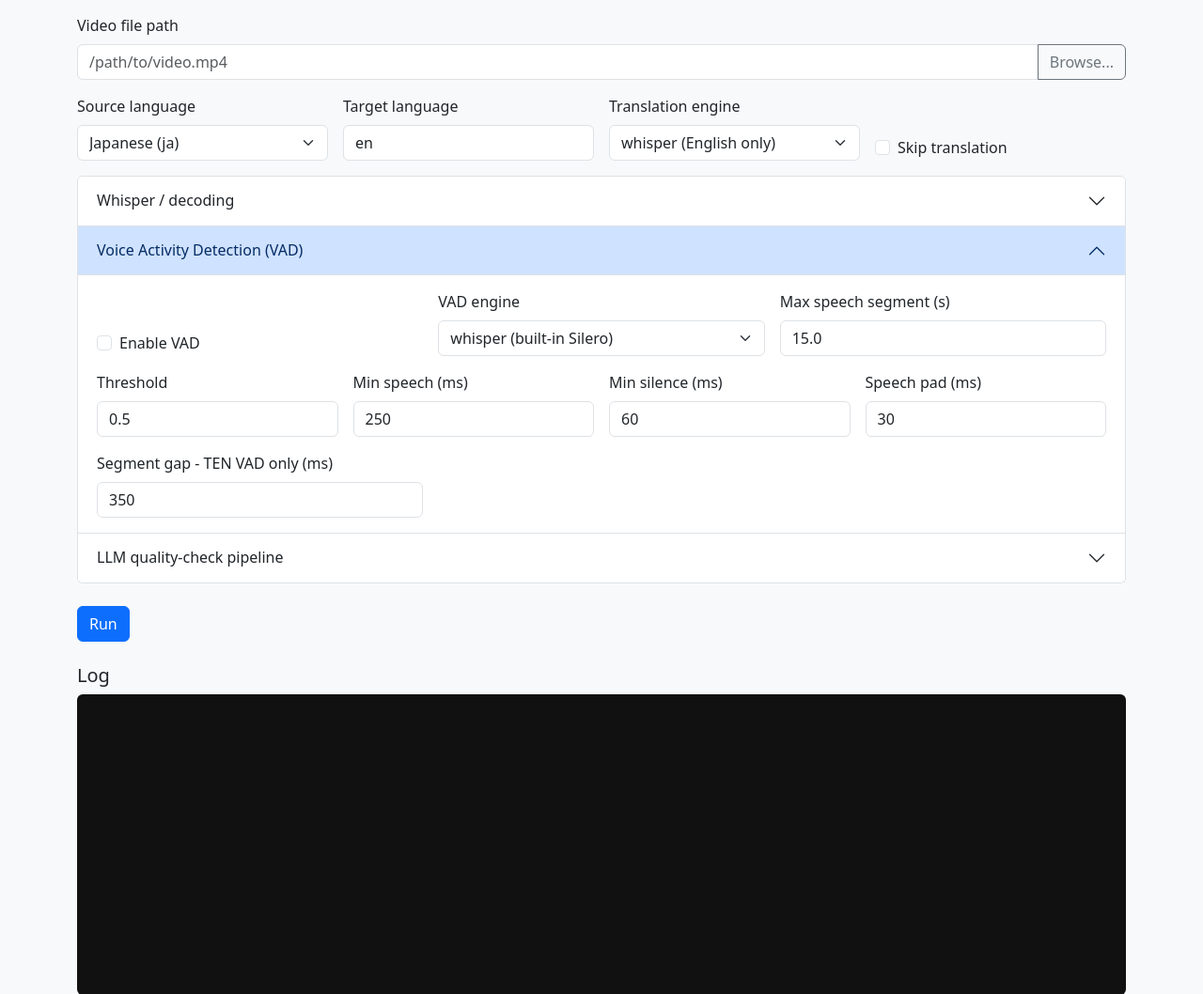
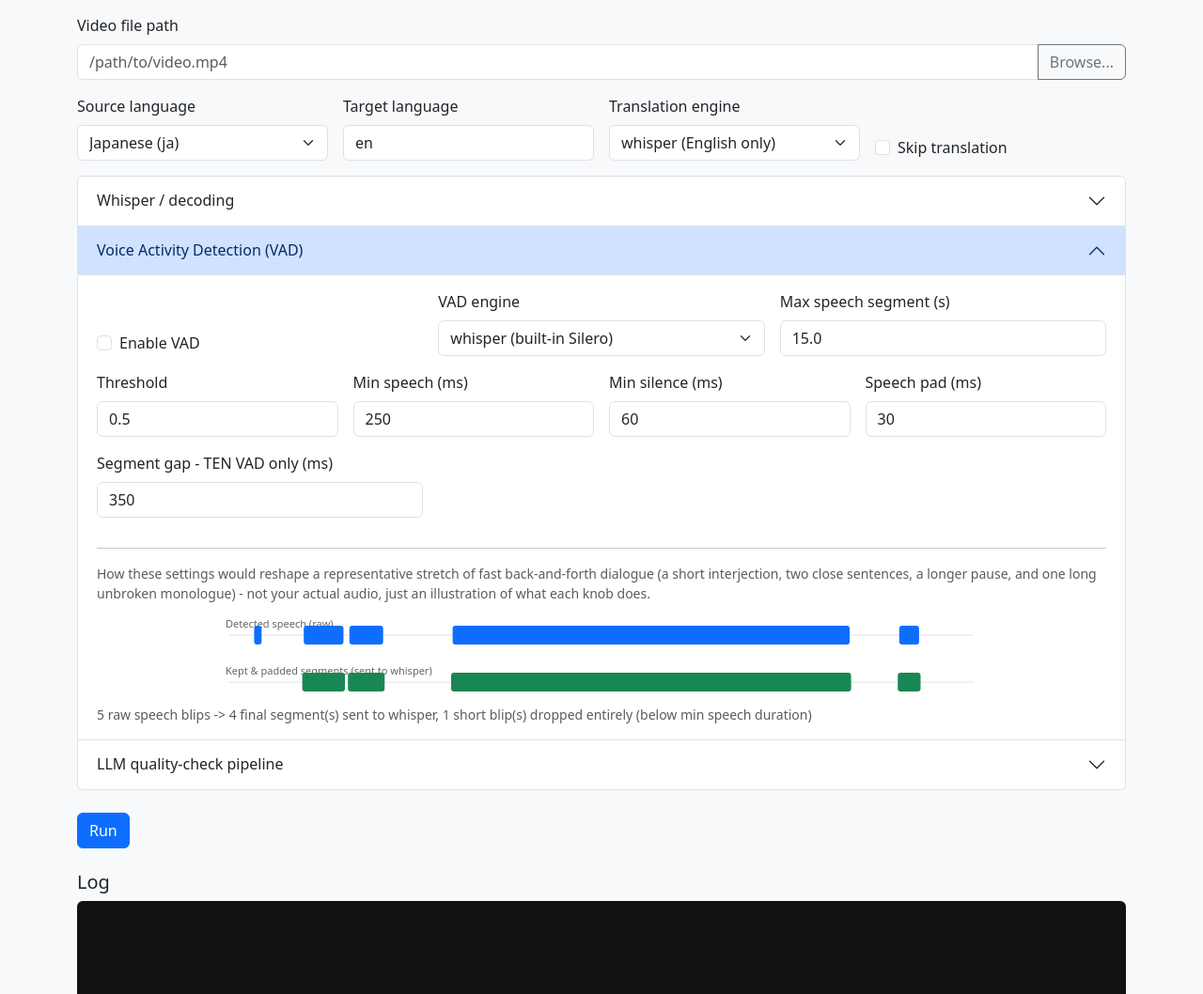
Before and after one commit to JonathanOrr/LocalSub, a Flask app: page / in a window 1280 px wide, after a click on "Voice Activity Detection (VAD)". Shown: the part 81-1139 px from the top of the page at 94% size. Run offline with Flask 3, Linux system fonts and the light colour scheme; some libraries are stand-ins or nearby versions.

Commit message:
Add a live VAD-settings visualization to the web UI
Ports the exact merge/discard/pad/split math from ten_vad_speech_segments()
(pipeline/vad_ten.py) to JS and runs it against a fixed synthetic "typical
dialogue" timeline (a short interjection, two close sentences, a longer
pause, one long monologue) - not real audio, just something concrete to
show what min-speech/min-silence/pad/max-speech-s/segment-gap actually do
to a transcript's cue boundaries. Renders as two SVG rows (raw detected
speech vs. the final segments whisper would receive), plus a third row for
TEN VAD specifically showing the trimmed/concatenated audio with its
inserted silence gaps. Re-renders live on every input/change to the
relevant VAD fields.

Manually traced the JS output against the same math for the current
defaults (min_speech_ms=250, min_silence_ms=60, pad_ms=30) to confirm it
matches expected behavior: the short interjection gets dropped, the two
close sentences stay separate (their gap survives the pad), and the long
monologue stays whole since it's under the 15s max - all consistent with
the real pipeline's behavior this session's tuning already established.

```diff
--- a/webapp/static/js/app.js
+++ b/webapp/static/js/app.js
@@ -181,3 +181,135 @@ form.addEventListener("submit", (e) => {
       };
     });
 });
+
+// --- VAD settings visualization ---
+// A fixed, synthetic "representative dialogue" timeline (seconds) - not real audio, just
+// something to run the actual merge/pad/split math against so the diagram reacts to
+// whatever the user currently has the VAD fields set to. Mirrors ten_vad_speech_segments()
+// in pipeline/vad_ten.py: merge across short silences, drop too-short blips, pad, re-merge
+// any overlaps padding creates, then force-split anything too long.
+const VAD_RAW_RUNS = [
+  [0.5, 0.65], // a short interjection - likely dropped by min-speech-duration
+  [1.5, 2.3], // sentence A
+  [2.42, 3.1], // sentence B, only 120ms after A - candidate for min-silence merging
+  [4.5, 12.5], // one long unbroken monologue - candidate for force-splitting
+  [13.5, 13.9], // a trailing short blip
+];
+const VAD_TIMELINE_END = 15.0;
+
+function computeVadSegments(rawRuns, minSpeechMs, minSilenceMs, padMs, maxSpeechS) {
+  let merged = [rawRuns[0].slice()];
+  for (let i = 1; i < rawRuns.length; i++) {
+    const [start, end] = rawRuns[i];
+    const gapMs = (start - merged[merged.length - 1][1]) * 1000;
+    if (gapMs <= minSilenceMs) {
+      merged[merged.length - 1][1] = end;
+    } else {
+      merged.push([start, end]);
+    }
+  }
+  const kept = merged.filter(([s, e]) => (e - s) * 1000 >= minSpeechMs);
+  const droppedCount = merged.length - kept.length;
+  if (kept.length === 0) return { segments: [], droppedCount };
+
+  const padS = padMs / 1000;
+  const padded = kept.map(([s, e]) => [Math.max(0, s - padS), Math.min(VAD_TIMELINE_END, e + padS)]);
+  let segments = [padded[0].slice()];
+  for (let i = 1; i < padded.length; i++) {
+    const [s, e] = padded[i];
+    if (s <= segments[segments.length - 1][1]) {
+      segments[segments.length - 1][1] = Math.max(segments[segments.length - 1][1], e);
+    } else {
+      segments.push([s, e]);
+    }
+  }
+
+  let final = [];
+  for (const [s, e] of segments) {
+    const dur = e - s;
+    if (maxSpeechS <= 0 || dur <= maxSpeechS) {
+      final.push([s, e]);
+      continue;
+    }
+    const nChunks = Math.ceil(dur / maxSpeechS);
+    const chunkLen = dur / nChunks;
+    for (let k = 0; k < nChunks; k++) {
+      final.push([s + k * chunkLen, Math.min(e, s + (k + 1) * chunkLen)]);
+    }
+  }
+  return { segments: final, droppedCount };
+}
+
+function svgTimelineRow(y, label, x0, xw, boxes, color) {
+  let s = `<text x="0" y="${y - 8}" font-size="11" fill="#666">${label}</text>`;
+  s += `<line x1="${x0}" y1="${y}" x2="${x0 + xw}" y2="${y}" stroke="#dee2e6" stroke-width="1"/>`;
+  boxes.forEach(({ x, w, title, fill }) => {
+    s += `<rect x="${x}" y="${y - 10}" width="${Math.max(2, w)}" height="20" fill="${fill || color}" rx="3"><title>${title}</title></rect>`;
+  });
+  return s;
+}
+
+function renderVadViz() {
+  const vizEl = document.getElementById("vadViz");
+  const noteEl = document.getElementById("vadVizNote");
+  if (!vizEl) return;
+
+  const minSpeechMs = parseFloat(form.querySelector('[name="vad_min_speech_ms"]').value) || 0;
+  const minSilenceMs = parseFloat(form.querySelector('[name="vad_min_silence_ms"]').value) || 0;
+  const padMs = parseFloat(form.querySelector('[name="vad_speech_pad_ms"]').value) || 0;
+  const maxSpeechS = parseFloat(form.querySelector('[name="vad_max_speech_s"]').value) || 0;
+  const gapMs = parseFloat(form.querySelector('[name="vad_segment_gap_ms"]').value) || 0;
+  const engine = form.querySelector('[name="vad_engine"]').value;
+
+  const { segments, droppedCount } = computeVadSegments(VAD_RAW_RUNS, minSpeechMs, minSilenceMs, padMs, maxSpeechS);
+
+  const W = 800, x0 = 4, xw = W - 8;
+  const scaleX = (t) => x0 + (t / VAD_TIMELINE_END) * xw;
+
+  const rawBoxes = VAD_RAW_RUNS.map(([s, e]) => ({
+    x: scaleX(s), w: scaleX(e) - scaleX(s), title: `${s.toFixed(2)}s-${e.toFixed(2)}s`,
+  }));
+  const finalBoxes = segments.map(([s, e]) => ({
+    x: scaleX(s), w: scaleX(e) - scaleX(s), title: `${s.toFixed(2)}s-${e.toFixed(2)}s (${(e - s).toFixed(2)}s)`,
+  }));
+
+  let svg = `<svg viewBox="0 0 ${W} 100" width="100%" height="100">`;
+  svg += svgTimelineRow(30, "Detected speech (raw)", x0, xw, rawBoxes, "#0d6efd");
+  svg += svgTimelineRow(80, "Kept & padded segments (sent to whisper)", x0, xw, finalBoxes, "#198754");
+  svg += `</svg>`;
+
+  let html = svg;
+  if (engine === "ten") {
+    const gapS = gapMs / 1000;
+    const totalDur = segments.reduce((sum, [s, e]) => sum + (e - s), 0) + gapS * Math.max(0, segments.length - 1);
+    const scale = totalDur > 0 ? xw / totalDur : 1;
+    let cursor = x0;
+    const concatBoxes = [];
+    segments.forEach(([s, e], i) => {
+      const w = (e - s) * scale;
+      concatBoxes.push({ x: cursor, w, title: `${(e - s).toFixed(2)}s`, fill: "#198754" });
+      cursor += w;
+      if (i < segments.length - 1) {
+        const gw = gapS * scale;
+        concatBoxes.push({ x: cursor, w: gw, title: `${gapMs}ms silence gap`, fill: "#adb5bd" });
+        cursor += gw;
+      }
+    });
+    html += `<svg viewBox="0 0 ${W} 50" width="100%" height="50">`;
+    html += svgTimelineRow(30, "Trimmed audio actually sent to whisper (TEN VAD only)", x0, xw, concatBoxes, "#198754");
+    html += `</svg>`;
+  }
+  vizEl.innerHTML = html;
+
+  let note = `${VAD_RAW_RUNS.length} raw speech blips -> ${segments.length} final segment(s) sent to whisper`;
+  if (droppedCount > 0) note += `, ${droppedCount} short blip(s) dropped entirely (below min speech duration)`;
+  noteEl.textContent = note;
+}
+
+["vad_min_speech_ms", "vad_min_silence_ms", "vad_speech_pad_ms", "vad_max_speech_s", "vad_segment_gap_ms", "vad_engine"]
+  .forEach((name) => {
+    const el = form.querySelector(`[name="${name}"]`);
+    el.addEventListener("input", renderVadViz);
+    el.addEventListener("change", renderVadViz);
+  });
+renderVadViz();
--- a/webapp/templates/index.html
+++ b/webapp/templates/index.html
@@ -146,6 +146,17 @@
               <label class="form-label">Segment gap - TEN VAD only (ms)</label>
               <input type="number" class="form-control" name="vad_segment_gap_ms" value="{{ defaults.vad_segment_gap_ms }}">
             </div>
+            <div class="col-12">
+              <hr>
+              <p class="text-muted small mb-1">
+                How these settings would reshape a representative stretch of fast
+                back-and-forth dialogue (a short interjection, two close sentences, a longer
+                pause, and one long unbroken monologue) - not your actual audio, just an
+                illustration of what each knob does.
+              </p>
+              <div id="vadViz"></div>
+              <p id="vadVizNote" class="text-muted small mt-1 mb-0"></p>
+            </div>
           </div>
         </div>
       </div>
```
